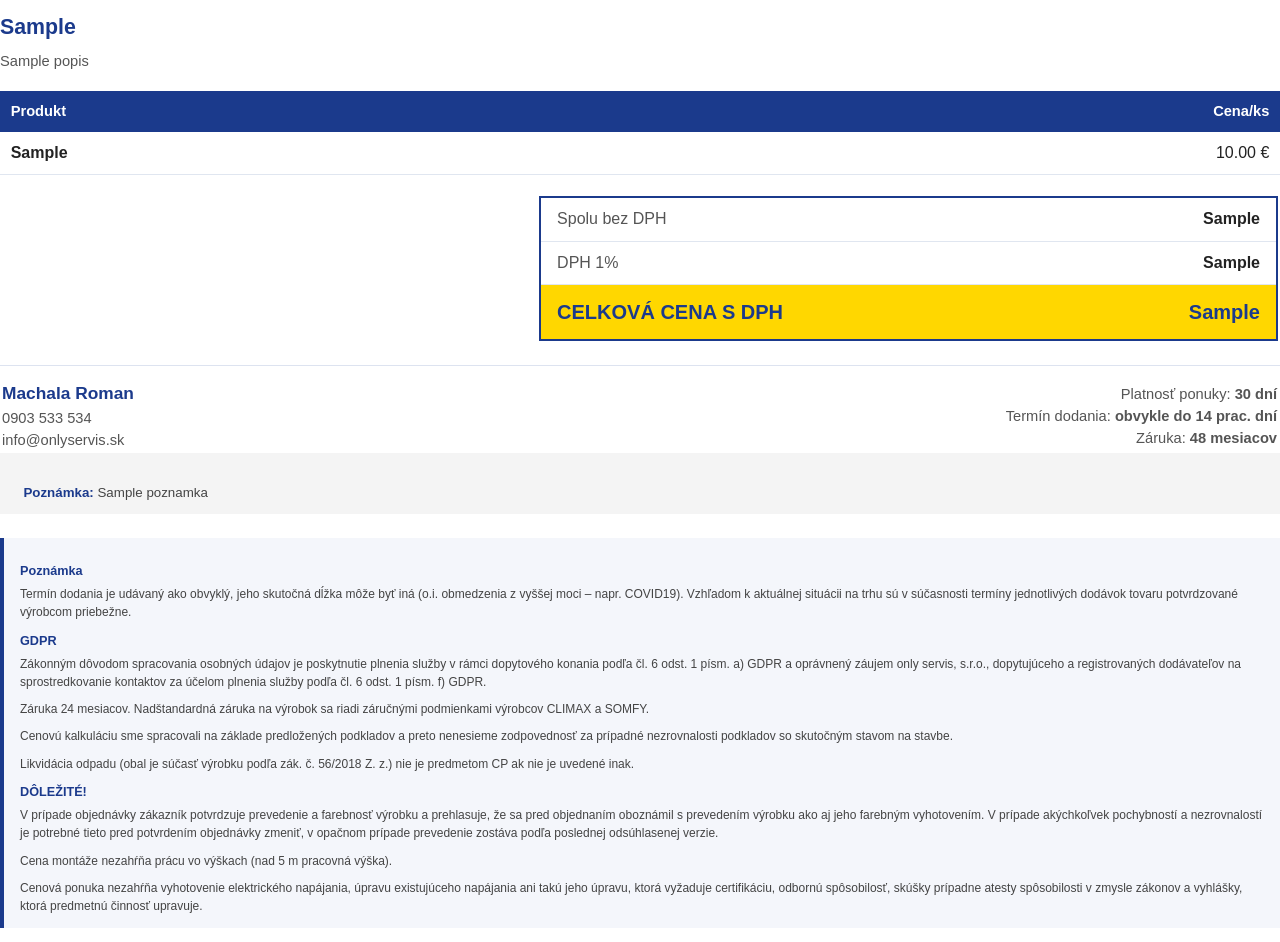
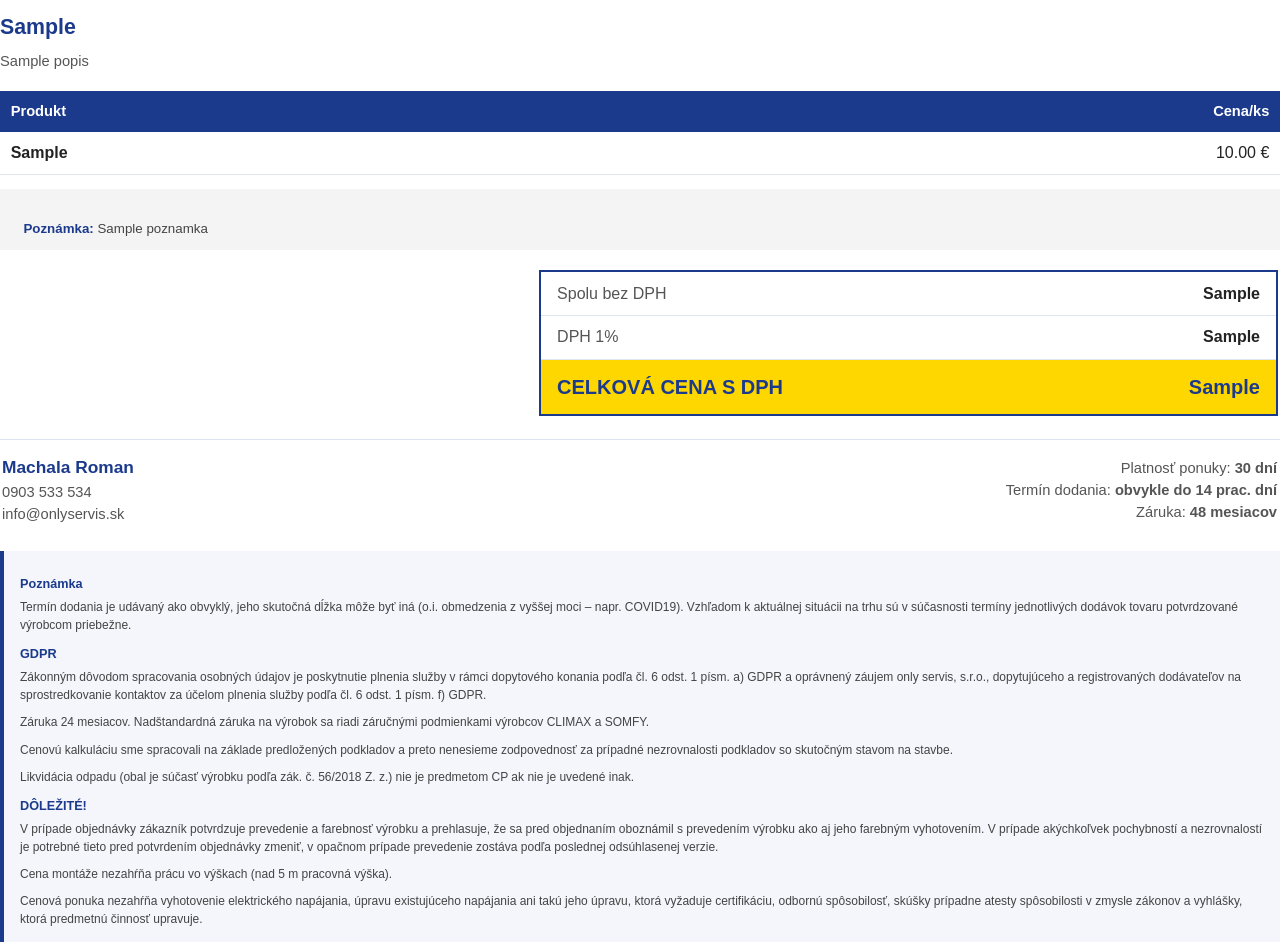
Before and after one commit to evabojova-sudo/only-servis-app, a Python web app: template templates/ponuka.html in a window 1280 px wide. Shown: the part 543-1485 px from the top of the page. Run offline with Jinja, Linux system fonts and the light colour scheme; the template is opened without the code that fills it: most values are stand-ins (such as "Sample title", 1, 10 or a date in 2020); grey boxes marked "Sample" are stand-in pictures.

Commit message:
Fix task 5: poznamka stays before suhrn, page-break only before podmienky

```diff
--- a/templates/ponuka.html
+++ b/templates/ponuka.html
@@ -230,6 +230,14 @@
   {% endif %}
 </table>
 
+<!-- POZNAMKA Z CLIMAX CN -->
+{% if poznamka %}
+<div style="width:100%; box-sizing:border-box; margin-top:10pt; margin-bottom:10pt; padding:8pt 12pt;
+            background-color:#f4f4f4; font-size:10pt; color:#444; line-height:1.5; white-space:pre-wrap;">
+  <span style="font-weight:bold; color:#1B3A8C;">Poznámka:</span> {{ poznamka }}
+</div>
+{% endif %}
+
 <!-- SUHRN -->
 <table class="suhrn-wrap">
   <tr>
@@ -269,18 +277,8 @@
   </tr>
 </table>
 
-<!-- ZAVERECNA STRANA: POZNAMKA + PODMIENKY -->
-<div style="page-break-before: always;">
-
-{% if poznamka %}
-<div style="width:100%; box-sizing:border-box; margin-bottom:14pt; padding:8pt 12pt;
-            background-color:#f4f4f4; font-size:10pt; color:#444; line-height:1.5; white-space:pre-wrap;">
-  <span style="font-weight:bold; color:#1B3A8C;">Poznámka:</span> {{ poznamka }}
-</div>
-{% endif %}
-
 <!-- VSEOBECNE PODMIENKY -->
-<div class="podmienky">
+<div class="podmienky" style="page-break-before: always;">
   <div class="podmienky-h">Poznámka</div>
   <p>Termín dodania je udávaný ako obvyklý, jeho skutočná dĺžka môže byť iná (o.i. obmedzenia z vyššej moci – napr. COVID19). Vzhľadom k aktuálnej situácii na trhu sú v súčasnosti termíny jednotlivých dodávok tovaru potvrdzované výrobcom priebežne.</p>
 
@@ -298,7 +296,5 @@
 
 </div>
 
-</div><!-- end zaverecna strana -->
-
 </body>
 </html>
```
